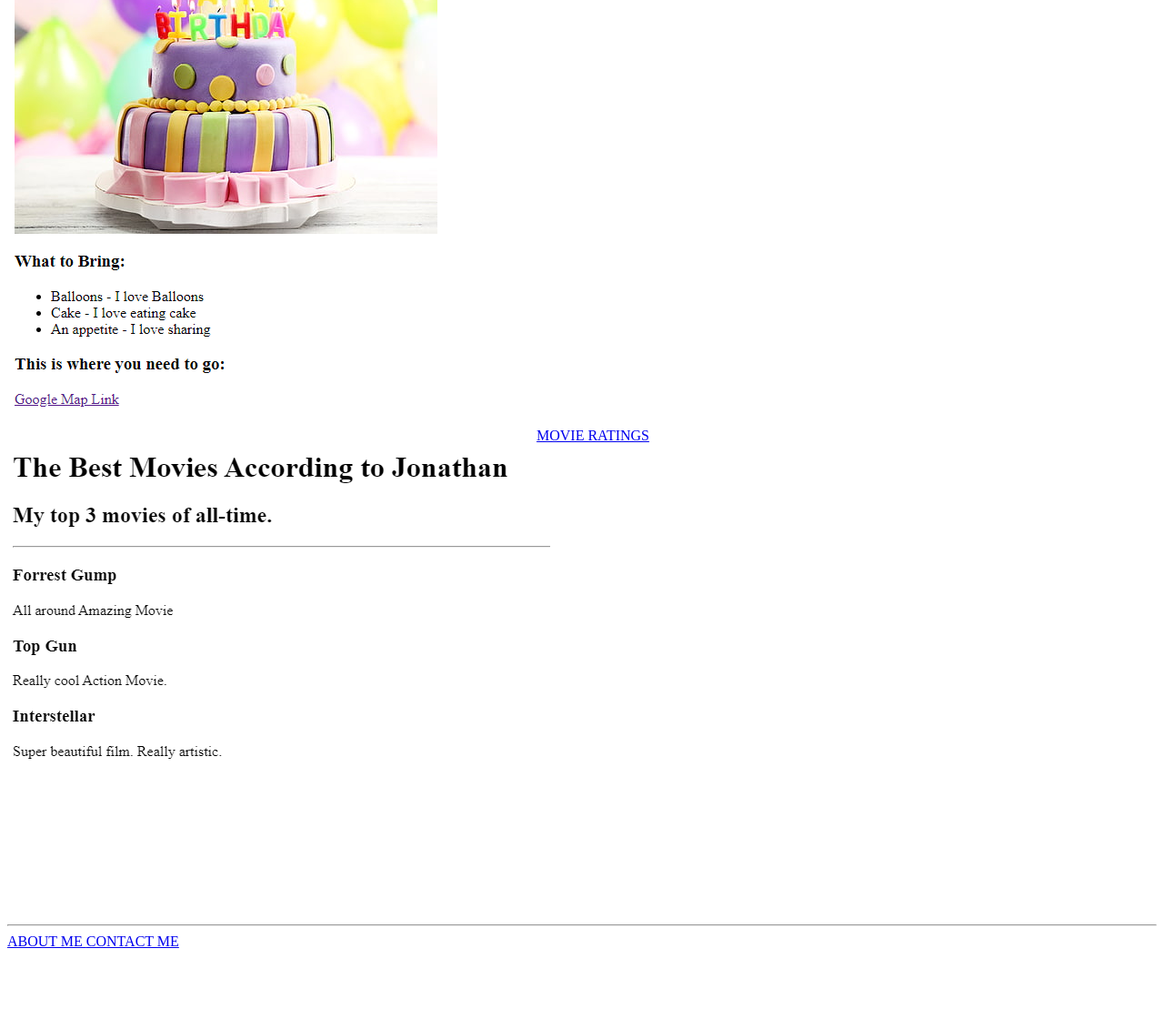
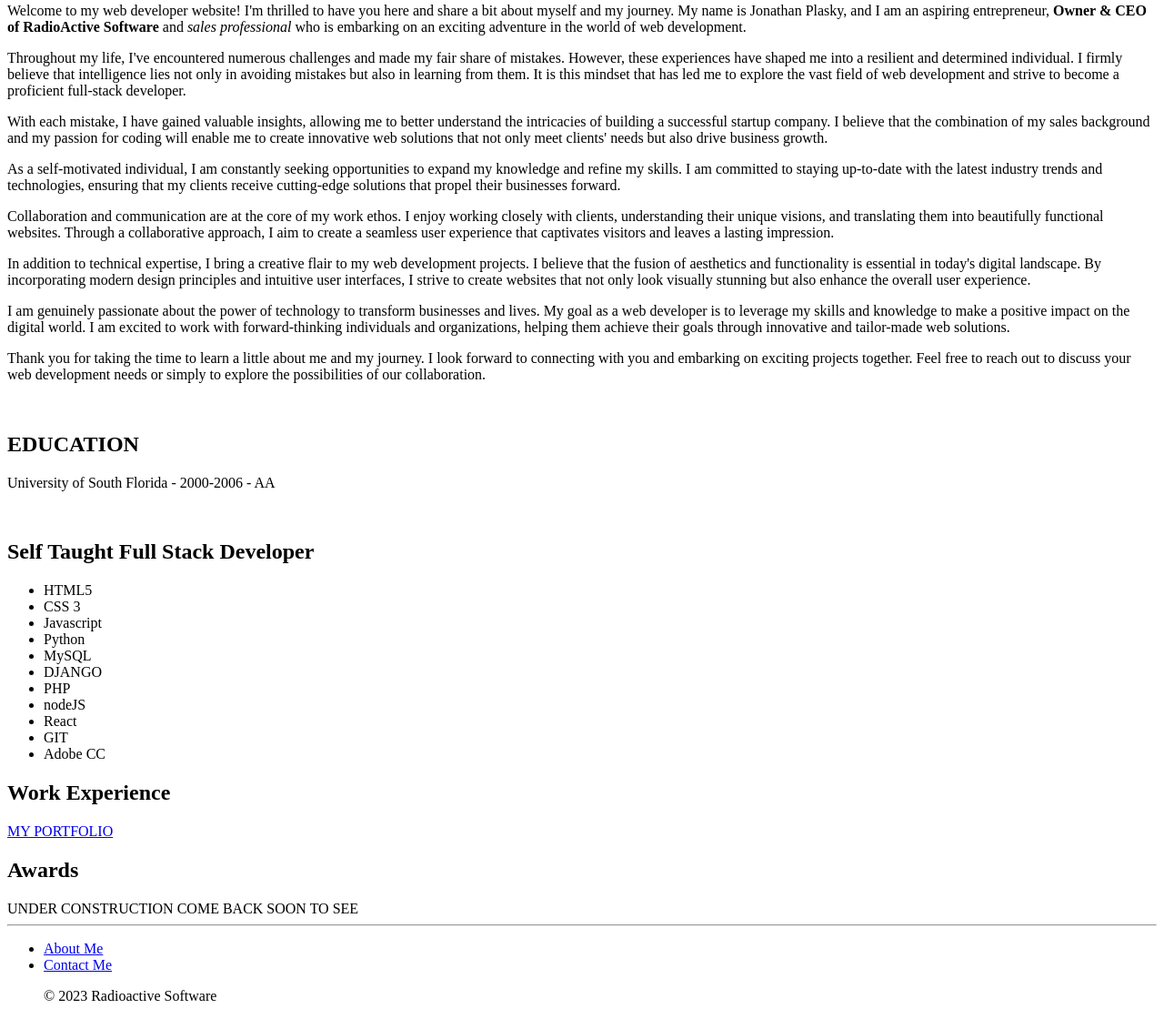
Before and after one commit to jtplasky/html-portfolio, a plain HTML site: page index.html in a window 1280 px wide. Shown: the part 358-1478 px from the top of the page at 91% size. Before the commit the page ends 1410 px from the top, so only its background shows below. Drawn offline with Linux system fonts and the light colour scheme.

Commit message:
Add files via upload

```diff
--- a/index.html
+++ b/index.html
@@ -4,39 +4,67 @@
     <head>
         <meta charset="utf-8">
         <meta http-equiv="X-UA-Compatible" content="IE=edge">
-        <title>Jonathan Plasky</title>
+        <title>My Resume</title>
         <meta name="description" content="">
         <meta name="viewport" content="width=device-width, initial-scale=1">
-        <link rel="stylesheet" href="">
+        <!-- NO CSS3 <link rel="stylesheet" href="./stylesheet.css"> -->
     </head>
-<body>
-<h1>Jonathan Plasky</h1>
-<h2>FULL STACK DEV Portfolio</h2>
-<hr>
+    <body>
+       <h1>My Resume</h1>
+       <hr>
+       <img src="./Pic.jpg" alt="My Picture" height="200">
+       <h2>Summary</h2>
+        <p>Welcome to my web developer website! I'm thrilled to have you here and share a bit about myself and my journey. My name is Jonathan Plasky, and I am an aspiring entrepreneur, <strong>Owner & CEO of RadioActive Software</strong> and <em>sales professional</em> who is embarking on an exciting adventure in the world of web development.</p>
 
-<a href="./public/birthday-invite.html">BIRTHDAY PAGE</a>
-<br>
-<img src="./assets/bday.png" alt ="Project Picture of BIRTHDAY webpage" >
+        <p>Throughout my life, I've encountered numerous challenges and made my fair share of mistakes. However, these experiences have shaped me into a resilient and determined individual. I firmly believe that intelligence lies not only in avoiding mistakes but also in learning from them. It is this mindset that has led me to explore the vast field of web development and strive to become a proficient full-stack developer.</p>
 
-<a href="./public/movie-ranking.html">MOVIE RATINGS</a>
-<br>
-<img src="./assets/images/MovieRating.png" alt="Project Picture of Moving Rating webpage">
-<!-- TODO 2: Add Your previous projects' HTML into the public folder -->
+        <p>With each mistake, I have gained valuable insights, allowing me to better understand the intricacies of building a successful startup company. I believe that the combination of my sales background and my passion for coding will enable me to create innovative web solutions that not only meet clients' needs but also drive business growth.</p>
 
-<!-- TODO 3: Take screenshots of your project previews and add the images to the images folder -->
+        <p>As a self-motivated individual, I am constantly seeking opportunities to expand my knowledge and refine my skills. I am committed to staying up-to-date with the latest industry trends and technologies, ensuring that my clients receive cutting-edge solutions that propel their businesses forward.</p>
 
-<!-- TODO 4: Add titles/subtitles etc. -->
+        <p>Collaboration and communication are at the core of my work ethos. I enjoy working closely with clients, understanding their unique visions, and translating them into beautifully functional websites. Through a collaborative approach, I aim to create a seamless user experience that captivates visitors and leaves a lasting impression.</p>
 
-<!-- TODO 5: Add a link to the project pages -->
+        <p>In addition to technical expertise, I bring a creative flair to my web development projects. I believe that the fusion of aesthetics and functionality is essential in today's digital landscape. By incorporating modern design principles and intuitive user interfaces, I strive to create websites that not only look visually stunning but also enhance the overall user experience.</p>
 
-<!-- TODO 6: Add images to show the project previews
-HINT for TODO 6: You can use the height attribute set to 200 to make the image smaller:
-https://developer.mozilla.org/en-US/docs/Web/HTML/Element/img#attr-height -->
+        <p>I am genuinely passionate about the power of technology to transform businesses and lives. My goal as a web developer is to leverage my skills and knowledge to make a positive impact on the digital world. I am excited to work with forward-thinking individuals and organizations, helping them achieve their goals through innovative and tailor-made web solutions.</p>
 
-<!-- TODO 7: Add the Contact Me and About Me page links -->
-<hr>
-<a href="./public/about.html">ABOUT ME      </a>
-<a href="./public/contact.html">CONTACT ME</a>
-<script src="" async defer></script>
-</body>
+        <p>Thank you for taking the time to learn a little about me and my journey. I look forward to connecting with you and embarking on exciting projects together. Feel free to reach out to discuss your web development needs or simply to explore the possibilities of our collaboration.</p>
+        <br>
+        <h2>EDUCATION</h2>
+        <p>University of South Florida - 2000-2006 -  AA</p>
+        <br>
+        <h2>Self Taught Full Stack Developer</h2>
+        <ul>
+            <li>HTML5</li>
+            <li>CSS 3</li>
+            <li>Javascript</li>
+            <li>Python</li>
+            <li>MySQL</li>
+            <li>DJANGO</li>
+            <li>PHP</li>
+            <li>nodeJS</li>
+            <li>React</li>
+            <li>GIT</li>
+            <li>Adobe CC</li>
+
+        </ul>
+
+        <h2>Work Experience</h2>
+        <a href="https://jtplasky.github.io/html-portfolio/">MY PORTFOLIO</a>
+        <br>
+        <h2>Awards</h2>
+        UNDER CONSTRUCTION COME BACK SOON TO SEE
+        <br>
+        <hr>
+        <footer>
+            <ul>
+                <li><a href="./about.html">About Me</a></li>
+
+            <li><a href="./contact.html">Contact Me</a></li>
+
+            <p>© 2023 Radioactive Software</p>
+            </ul>
+        </footer>
+            <script src="" async defer></script>
+    </body>
 </html>
--- /dev/null
+++ b/stylesheet.css
@@ -0,0 +1,7 @@
+footer {
+    display: flex;
+    justify-content: center;
+    padding: 5px;
+    background-color: #45a1ff;
+    color: #fff;
+}
```
Also changed, not shown: about.html (added, +17 -0 lines), contact.html (added, +9 -0 lines), Pic.jpg (added).
